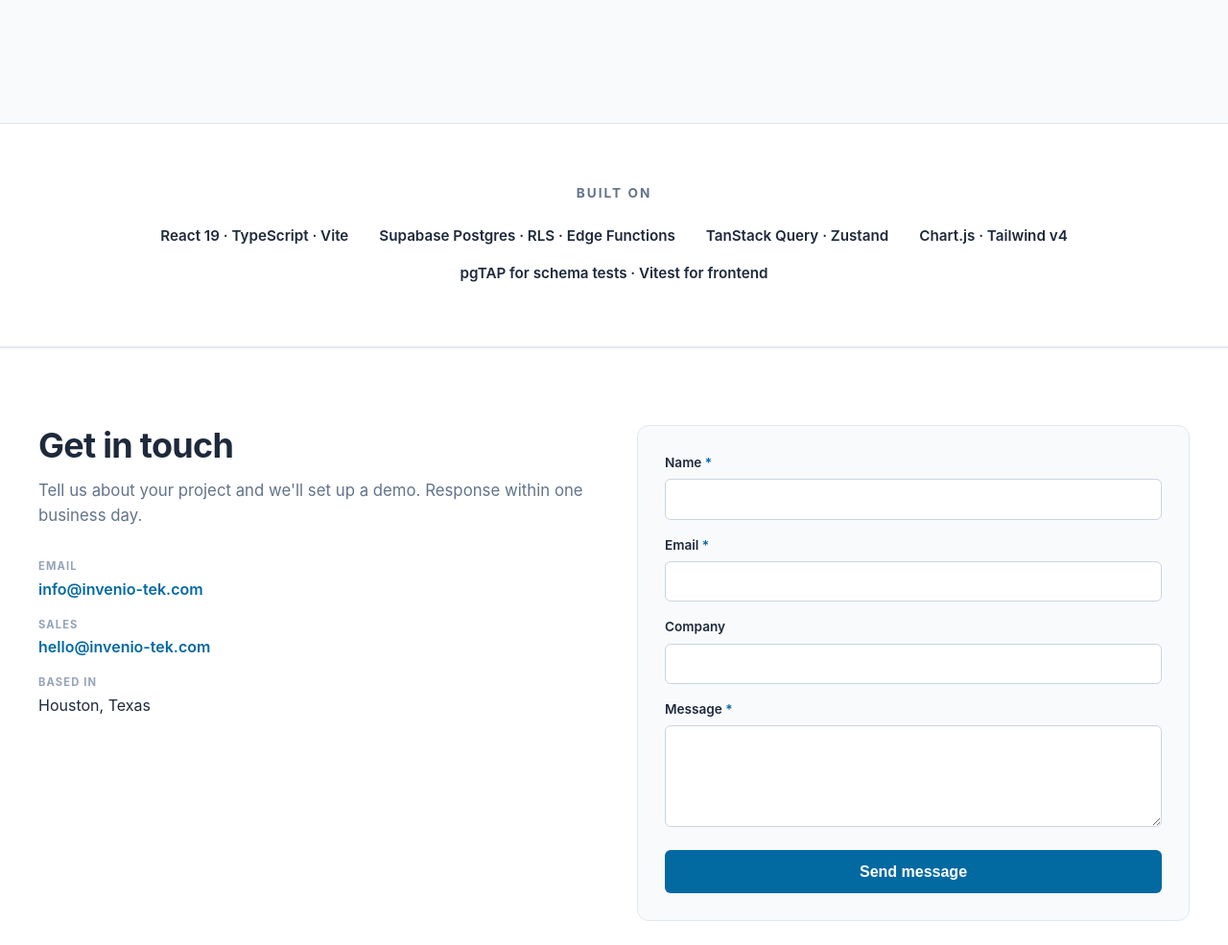
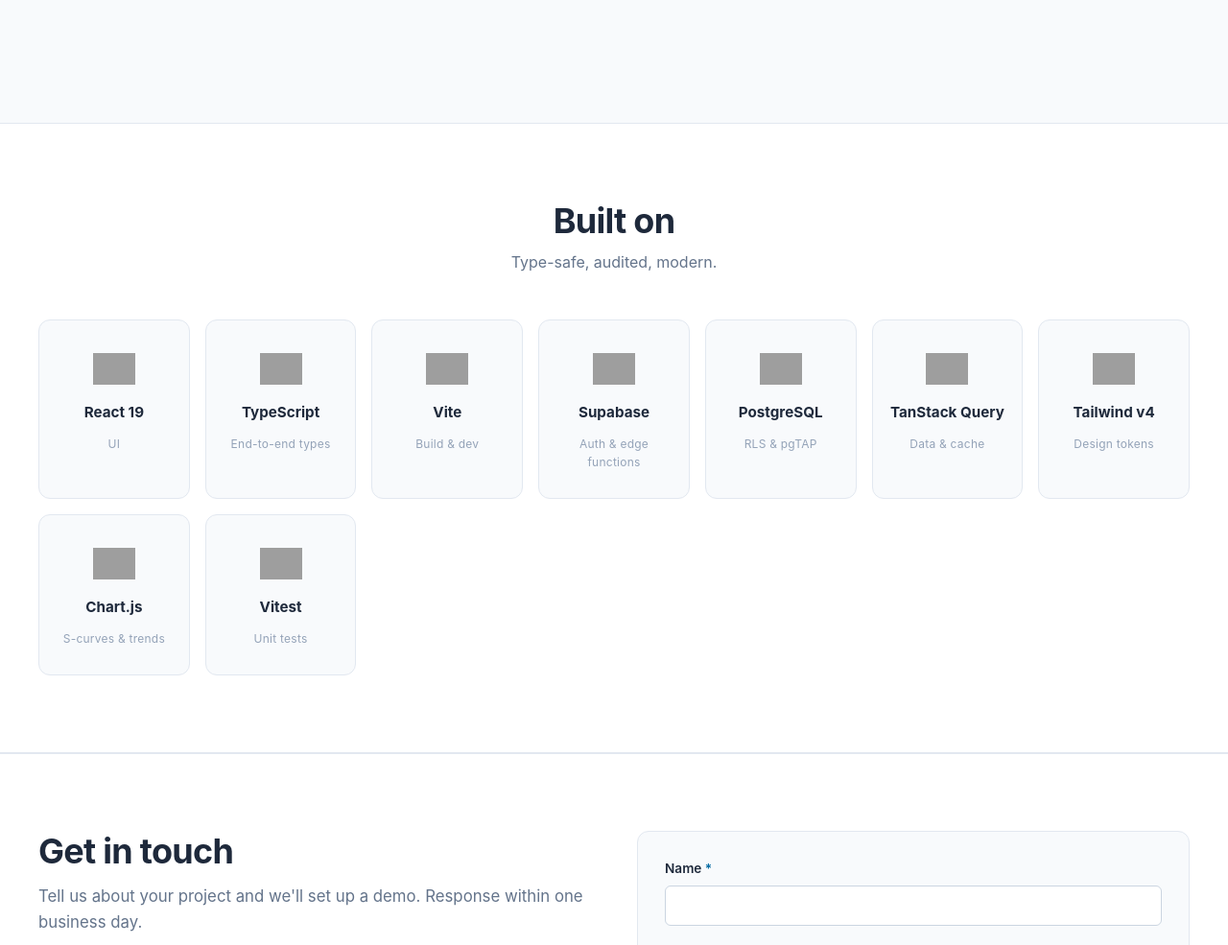
Before and after one commit to TomEnglish/inveniocontrolsdemo, a website: page index.html in a window 1280 px wide. Shown: the part 7580-8565 px from the top of the page at 96% size. Drawn offline with Linux system fonts and the light colour scheme; grey boxes are pictures that could not be loaded.

Commit message:
updated stack visuals

```diff
--- a/index.html
+++ b/index.html
@@ -282,13 +282,54 @@
     <!-- ─────────────────────────────────────────────────────────────────── -->
     <section id="stack" class="stack">
       <h2>Built on</h2>
-      <ul class="stack-list">
-        <li>React 19 · TypeScript · Vite</li>
-        <li>Supabase Postgres · RLS · Edge Functions</li>
-        <li>TanStack Query · Zustand</li>
-        <li>Chart.js · Tailwind v4</li>
-        <li>pgTAP for schema tests · Vitest for frontend</li>
-      </ul>
+      <p class="stack-lede">Type-safe, audited, modern.</p>
+      <div class="stack-grid">
+        <div class="stack-card">
+          <img src="https://cdn.simpleicons.org/react/61DAFB" alt="" loading="lazy" />
+          <div class="stack-name">React 19</div>
+          <div class="stack-caption">UI</div>
+        </div>
+        <div class="stack-card">
+          <img src="https://cdn.simpleicons.org/typescript/3178C6" alt="" loading="lazy" />
+          <div class="stack-name">TypeScript</div>
+          <div class="stack-caption">End-to-end types</div>
+        </div>
+        <div class="stack-card">
+          <img src="https://cdn.simpleicons.org/vite/646CFF" alt="" loading="lazy" />
+          <div class="stack-name">Vite</div>
+          <div class="stack-caption">Build &amp; dev</div>
+        </div>
+        <div class="stack-card">
+          <img src="https://cdn.simpleicons.org/supabase/3FCF8E" alt="" loading="lazy" />
+          <div class="stack-name">Supabase</div>
+          <div class="stack-caption">Auth &amp; edge functions</div>
+        </div>
+        <div class="stack-card">
+          <img src="https://cdn.simpleicons.org/postgresql/4169E1" alt="" loading="lazy" />
+          <div class="stack-name">PostgreSQL</div>
+          <div class="stack-caption">RLS &amp; pgTAP</div>
+        </div>
+        <div class="stack-card">
+          <img src="https://cdn.simpleicons.org/reactquery/FF4154" alt="" loading="lazy" />
+          <div class="stack-name">TanStack Query</div>
+          <div class="stack-caption">Data &amp; cache</div>
+        </div>
+        <div class="stack-card">
+          <img src="https://cdn.simpleicons.org/tailwindcss/06B6D4" alt="" loading="lazy" />
+          <div class="stack-name">Tailwind v4</div>
+          <div class="stack-caption">Design tokens</div>
+        </div>
+        <div class="stack-card">
+          <img src="https://cdn.simpleicons.org/chartdotjs/FF6384" alt="" loading="lazy" />
+          <div class="stack-name">Chart.js</div>
+          <div class="stack-caption">S-curves &amp; trends</div>
+        </div>
+        <div class="stack-card">
+          <img src="https://cdn.simpleicons.org/vitest/6E9F18" alt="" loading="lazy" />
+          <div class="stack-name">Vitest</div>
+          <div class="stack-caption">Unit tests</div>
+        </div>
+      </div>
     </section>
 
     <!-- ─────────────────────────────────────────────────────────────────── -->
--- a/styles.css
+++ b/styles.css
@@ -297,27 +297,63 @@
   background: var(--color-surface);
   border-top: 1px solid var(--color-line);
   border-bottom: 1px solid var(--color-line);
-  padding: 4rem 2rem;
+  padding: 5rem 2rem;
   text-align: center;
 }
 
-.stack h2 { color: var(--color-text-muted); font-size: 0.85rem; letter-spacing: 0.15em; text-transform: uppercase; margin-bottom: 1.5rem; }
-
-.stack-list {
-  list-style: none;
-  padding: 0;
-  margin: 0 auto;
-  display: flex;
-  flex-wrap: wrap;
-  justify-content: center;
-  gap: 1rem 2rem;
-  max-width: var(--max-w);
+.stack h2 {
+  color: var(--color-text);
+  margin-bottom: 0.5rem;
 }
 
-.stack-list li {
-  font-weight: 600;
+.stack-lede {
+  color: var(--color-text-muted);
+  margin: 0 0 3rem;
+  font-size: 1rem;
+}
+
+.stack-grid {
+  display: grid;
+  grid-template-columns: repeat(auto-fit, minmax(150px, 1fr));
+  gap: 1rem;
+  max-width: var(--max-w);
+  margin: 0 auto;
+}
+
+.stack-card {
+  display: flex;
+  flex-direction: column;
+  align-items: center;
+  gap: 0.75rem;
+  padding: 1.75rem 1rem;
+  background: var(--color-canvas);
+  border: 1px solid var(--color-line);
+  border-radius: var(--radius-md);
+  transition: transform 0.15s ease, box-shadow 0.15s ease, border-color 0.15s ease;
+}
+
+.stack-card:hover {
+  transform: translateY(-3px);
+  box-shadow: var(--shadow-md);
+  border-color: var(--color-line-strong);
+}
+
+.stack-card img {
+  width: 44px;
+  height: 44px;
+  object-fit: contain;
+}
+
+.stack-name {
+  font-weight: 700;
+  font-size: 0.95rem;
   color: var(--color-text);
-  font-size: 0.95rem;
+}
+
+.stack-caption {
+  font-size: 0.75rem;
+  color: var(--color-text-subtle);
+  letter-spacing: 0.02em;
 }
 
 /* ─── Contact ─────────────────────────────────────────────────────────── */
```
